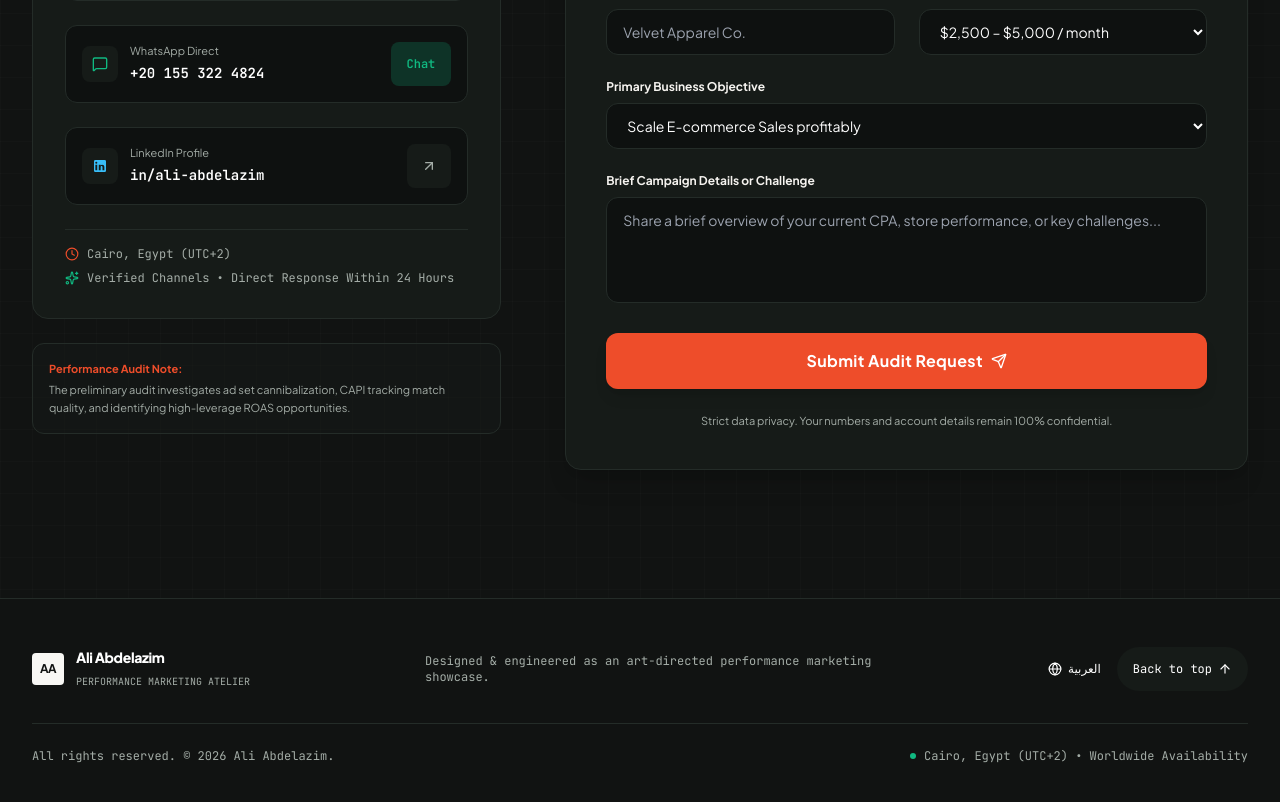
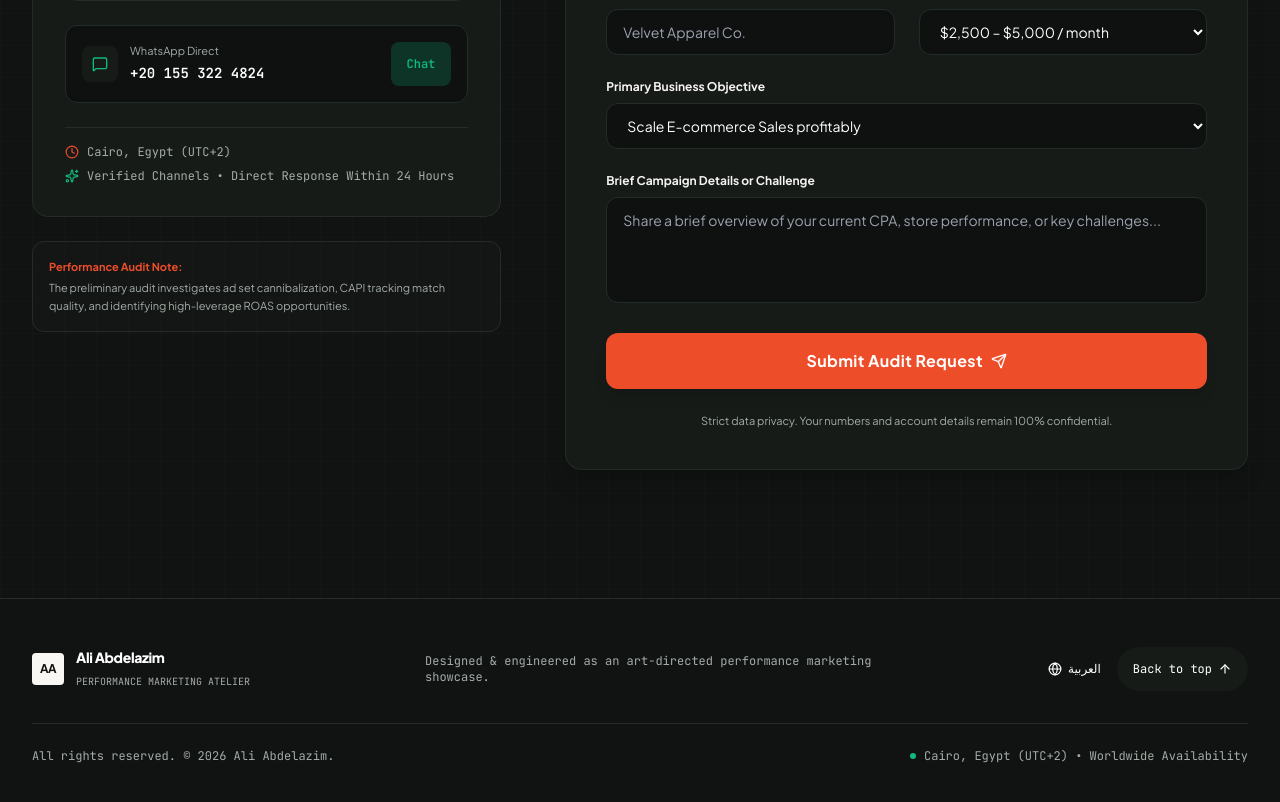
Before and after one commit to aliabdelazim7/Marketing-Portfolio, a React (Vite) app: page / in a window 1280 px wide. Shown: the part 8500-9302 px from the top of the page. Built offline with nearby package versions, Linux system fonts and the light colour scheme; a web font is replaced by a local one.

Commit message:
chore: remove LinkedIn profile link from contact channels

```diff
--- a/src/components/ContactSection.tsx
+++ b/src/components/ContactSection.tsx
@@ -1,6 +1,6 @@
 import React, { useState } from 'react';
 import { useLanguage } from '../context/LanguageContext';
-import { Mail, MessageSquare, Copy, Check, Send, Sparkles, Clock, ArrowUpRight } from 'lucide-react';
+import { Mail, MessageSquare, Copy, Check, Send, Sparkles, Clock } from 'lucide-react';
 
 export const ContactSection: React.FC = () => {
   const { lang, t, isRtl } = useLanguage();
@@ -119,35 +119,6 @@ export const ContactSection: React.FC = () => {
                   className="min-h-[44px] px-4 rounded-lg bg-emerald-live/20 hover:bg-emerald-live text-emerald-live hover:text-white text-xs font-bold font-mono transition-colors flex items-center justify-center"
                 >
                   {lang === 'ar' ? 'محادثة' : 'Chat'}
-                </a>
-              </div>
-
-              {/* LinkedIn channel */}
-              <div className="p-4 rounded-xl bg-canvas-dark border border-border-dark flex items-center justify-between gap-3">
-                <div className="flex items-center gap-3">
-                  <div className="w-9 h-9 rounded-lg bg-surface-dark flex items-center justify-center shrink-0 text-sky-400">
-                    <svg className="w-4 h-4 fill-current" viewBox="0 0 24 24">
-                      <path d="M19 3a2 2 0 0 1 2 2v14a2 2 0 0 1-2 2H5a2 2 0 0 1-2-2V5a2 2 0 0 1 2-2h14m-.5 15.5v-5.3a3.26 3.26 0 0 0-3.26-3.26c-.85 0-1.84.52-2.28 1.3v-1.11h-2.79v8.37h2.79v-4.93c0-.77.62-1.4 1.39-1.4a1.4 1.4 0 0 1 1.4 1.4v4.93h2.75M6.46 8.76a1.53 1.53 0 1 0 0-3.06 1.53 1.53 0 0 0 0 3.06m1.39 9.74v-8.37H5.07v8.37h2.78z" />
-                    </svg>
-                  </div>
-                  <div>
-                    <span className="text-[11px] text-ink-light-muted block">
-                      {t.contactSection.linkedinLabel}
-                    </span>
-                    <span className="font-mono text-xs sm:text-sm font-bold text-white">
-                      in/ali-abdelazim
-                    </span>
-                  </div>
-                </div>
-
-                <a
-                  href="https://linkedin.com/in/ali-abdelazim"
-                  target="_blank"
-                  rel="noopener noreferrer"
-                  className="w-11 h-11 min-w-[44px] min-h-[44px] flex items-center justify-center rounded-lg bg-surface-dark hover:bg-sky-500 hover:text-white text-ink-light-muted transition-colors shrink-0"
-                  aria-label="LinkedIn Profile"
-                >
-                  <ArrowUpRight className={`w-4 h-4 ${isRtl ? 'rotate-[-90deg]' : ''}`} />
                 </a>
               </div>
 
--- a/src/data/content.ts
+++ b/src/data/content.ts
@@ -236,8 +236,6 @@ export const contentData = {
       whatsappLabel: "WhatsApp Direct",
       whatsappValue: "+20 155 322 4824",
       whatsappRaw: "201553224824",
-      linkedinLabel: "LinkedIn Profile",
-      linkedinValue: "linkedin.com/in/ali-abdelazim",
       locationLabel: "HQ Timezone",
       locationValue: "Cairo, Egypt (UTC+2)",
       copyEmail: "Copy Email",
@@ -397,8 +395,6 @@ export const contentData = {
       whatsappLabel: "واتساب (محادثات واتصال)",
       whatsappValue: "+20 155 322 4824",
       whatsappRaw: "201553224824",
-      linkedinLabel: "الملف المهني على LinkedIn",
-      linkedinValue: "linkedin.com/in/ali-abdelazim",
       locationLabel: "المنطقة الزمنية وموقع العمل",
       locationValue: "القاهرة، مصر (UTC+2) • متاح للمشاريع الإقليمية والدولية",
       copyEmail: "نسخ البريد الإلكتروني",
--- a/test-runner.js
+++ b/test-runner.js
@@ -79,7 +79,6 @@ const contentFile = fs.readFileSync('src/data/content.ts', 'utf8');
 assertTest('Email credential check', contentFile.includes('ali.performance.ads@gmail.com'));
 assertTest('Phone number check', contentFile.includes('+20 155 322 4824'));
 assertTest('WhatsApp link check', contentFile.includes('201553224824'));
-assertTest('LinkedIn profile check', contentFile.includes('linkedin.com/in/ali-abdelazim'));
 
 // 4. HTTP Live Server Health & Status 200
 console.log('\n🌐 4. Testing Live HTTP Server Response:');
```
